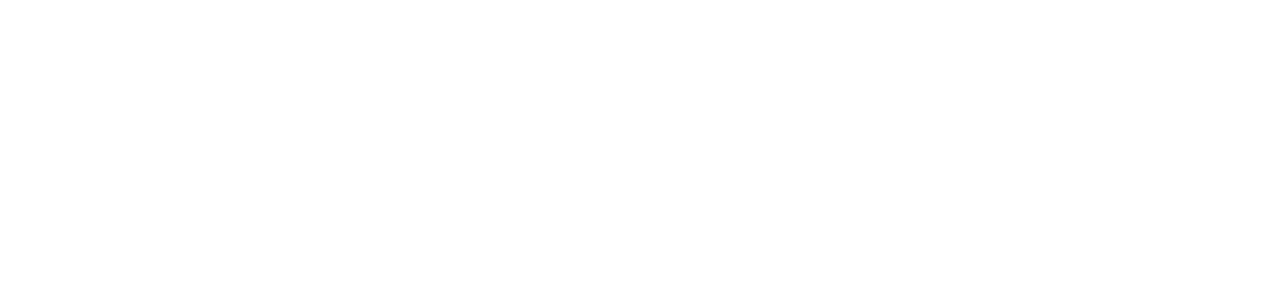
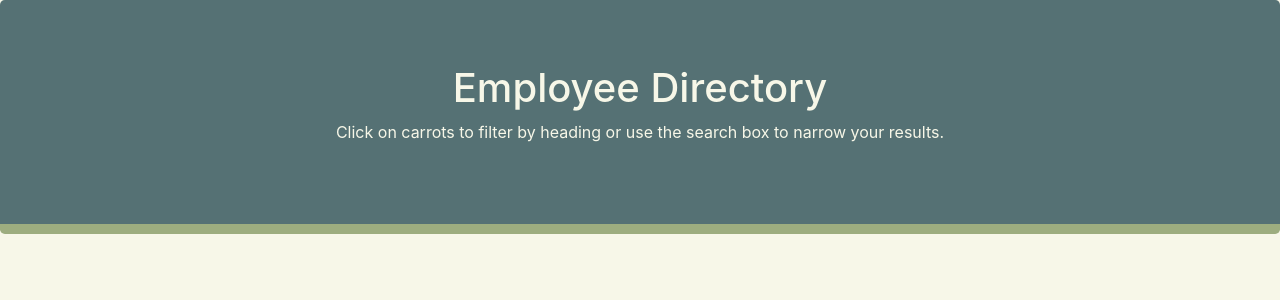
Before and after one commit to duncangw1/employee-directory, a React (Create React App) app: page / in a window 1280 px wide. Shown: the top 300 px of the page. Built offline with nearby package versions, Linux system fonts and the light colour scheme.

Commit message:
Created header component with styling, changed wrapper to pass props, added custom styling to App.css and removed unnecessary default react styling, and added .eslintcache to .gitignore.

```diff
--- a/src/App.css
+++ b/src/App.css
@@ -1,38 +1,18 @@
+* {
+  box-sizing: border-box;
+}
+
+html,
+body,
+#root,
+#root > div,
+div[data-reactroot] {
+  height: 100%;
+  padding: 0;
+  margin: 0;
+  background-color: #f7f7e8;
+}
+
 .App {
   text-align: center;
 }
-
-.App-logo {
-  height: 40vmin;
-  pointer-events: none;
-}
-
-@media (prefers-reduced-motion: no-preference) {
-  .App-logo {
-    animation: App-logo-spin infinite 20s linear;
-  }
-}
-
-.App-header {
-  background-color: #282c34;
-  min-height: 100vh;
-  display: flex;
-  flex-direction: column;
-  align-items: center;
-  justify-content: center;
-  font-size: calc(10px + 2vmin);
-  color: white;
-}
-
-.App-link {
-  color: #61dafb;
-}
-
-@keyframes App-logo-spin {
-  from {
-    transform: rotate(0deg);
-  }
-  to {
-    transform: rotate(360deg);
-  }
-}
--- a/src/App.js
+++ b/src/App.js
@@ -1,12 +1,15 @@
 import React from "react";
 import Wrapper from "./components/Wrapper";
+import Header from "./components/Header";
 
 import "./App.css";
 
 function App() {
   return (
     <div className="App">
-      <Wrapper></Wrapper>
+      <Wrapper>
+        <Header />
+      </Wrapper>
     </div>
   );
 }
--- /dev/null
+++ b/src/components/Header/index.js
@@ -0,0 +1,16 @@
+import React from "react";
+import "./style.css";
+
+function Header() {
+  return (
+    <div className="jumbotron">
+      <h1>Employee Directory</h1>
+      <p>
+        Click on carrots to filter by heading or use the search box to narrow
+        your results.
+      </p>
+    </div>
+  );
+}
+
+export default Header;
--- /dev/null
+++ b/src/components/Header/style.css
@@ -0,0 +1,5 @@
+.jumbotron {
+  background-color: #557174 !important;
+  color: #f7f7e8;
+  border-bottom: 10px solid #9dad7f;
+}
--- a/src/components/Wrapper/index.js
+++ b/src/components/Wrapper/index.js
@@ -1,8 +1,8 @@
 import React from "react";
 import "./style.css";
 
-function Wrapper({ children }) {
-  return <main className="wrapper">{children}</main>;
+function Wrapper(props) {
+  return <main className="wrapper">{props.children}</main>;
 }
 
 export default Wrapper;
--- a/src/components/Wrapper/style.css
+++ b/src/components/Wrapper/style.css
@@ -0,0 +1,4 @@
+.wrapper {
+  min-height: 100%;
+  padding-bottom: 100px;
+}
```
Also changed, not shown: 2 other files (tests, documents, lock files or other folders).
